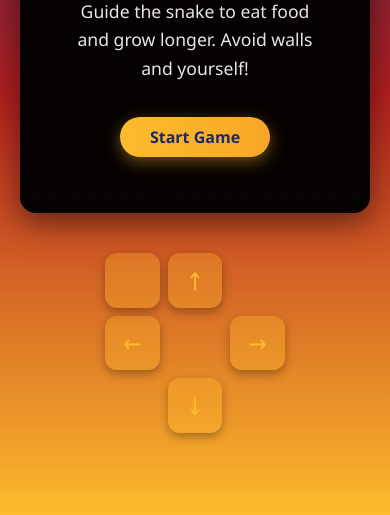
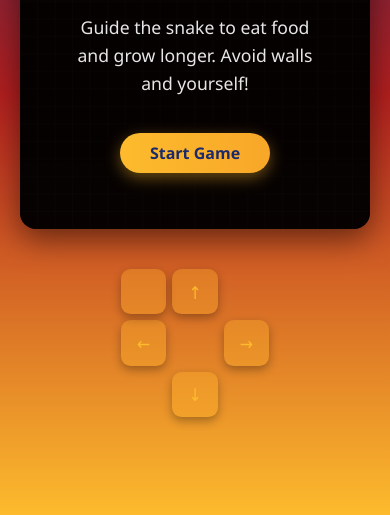
Before and after one commit to siddhartha-rs/gameverse, a plain HTML site: page hungry-snake.html in a window 390 px wide. Shown: the part 329-844 px from the top of the page. Drawn offline with Linux system fonts and the light colour scheme.

Commit message:
Snake update

```diff
--- a/hungry-snake.html
+++ b/hungry-snake.html
@@ -349,6 +349,24 @@
         width: 40px;
         height: 40px;
       }
+
+      /* Responsive D-pad adjustments */
+      .mobile-controls {
+        max-width: 100%;
+        padding: 0 10px;
+      }
+
+      .dpad {
+        width: min(180px, 30vh, 40vw);
+        height: min(180px, 30vh, 40vw);
+        margin: 0 auto;
+        gap: min(8px, 1.5vw);
+      }
+
+      .dpad-btn {
+        font-size: min(24px, 5vw);
+        border-radius: min(12px, 2.5vw);
+      }
     }
 
     @media (max-width: 480px) {
@@ -369,6 +387,32 @@
       .btn-large {
         padding: 12px 30px;
         font-size: 1rem;
+      }
+
+      /* Additional small screen adjustments */
+      .dpad {
+        width: min(160px, 28vh, 38vw);
+        height: min(160px, 28vh, 38vw);
+      }
+
+      .dpad-btn {
+        font-size: min(20px, 4.5vw);
+      }
+    }
+
+    /* Extra small devices (phones in landscape) */
+    @media (max-height: 500px) and (max-width: 900px) {
+      .mobile-controls {
+        margin-top: 10px;
+      }
+
+      .dpad {
+        width: min(140px, 25vh, 35vw);
+        height: min(140px, 25vh, 35vw);
+      }
+
+      .dpad-btn {
+        font-size: min(18px, 4vw);
       }
     }
 
```
